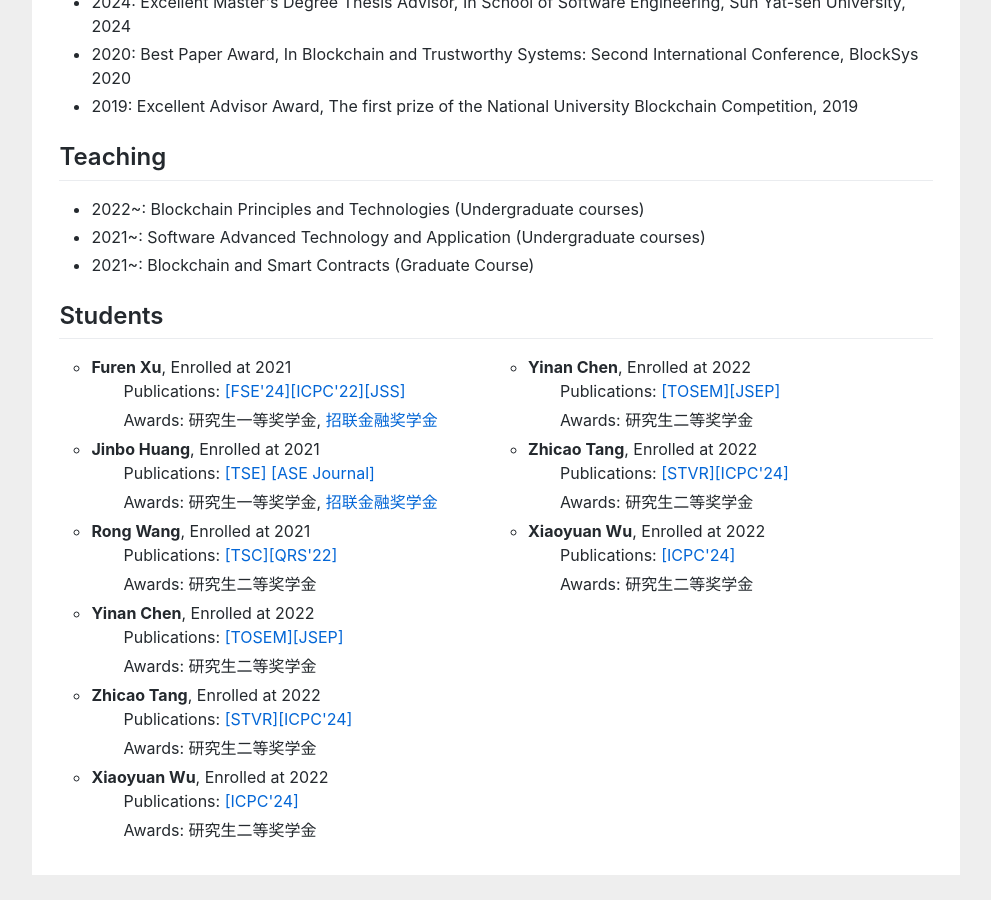
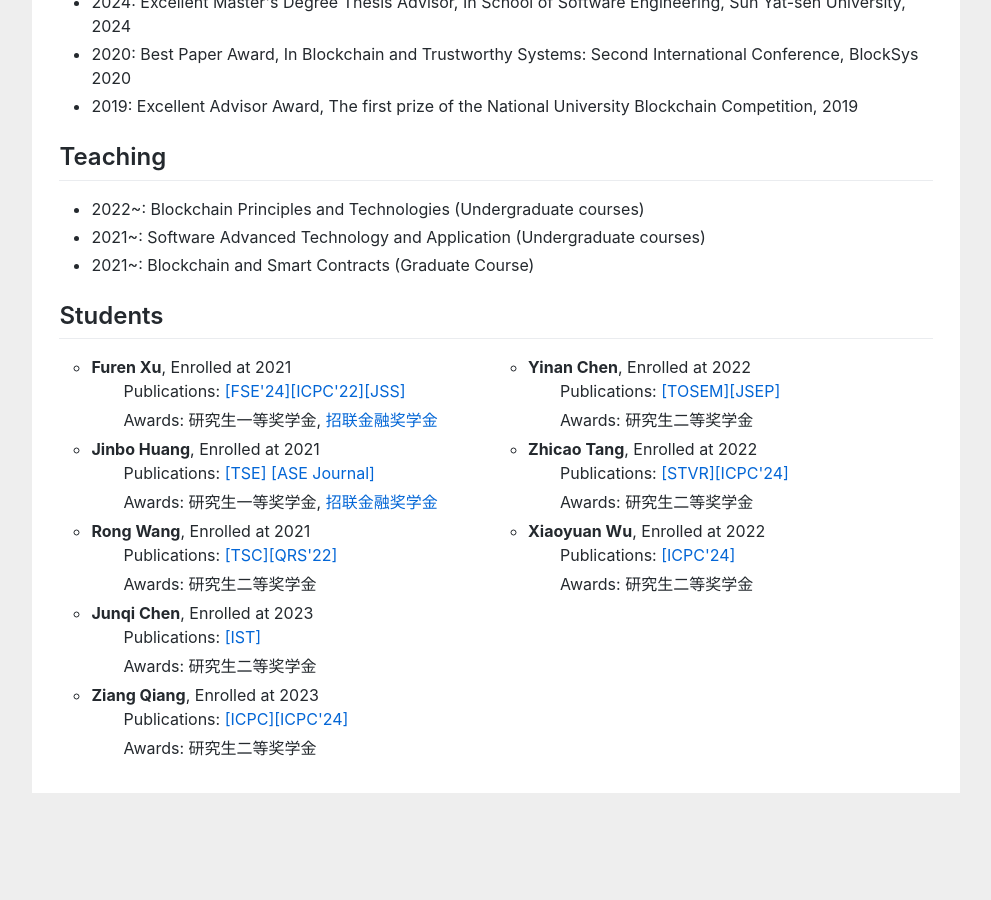
Before and after one commit to huangyuan-hy/huangyuan-hy.github.io, a Jekyll site: the page index.html, which Jekyll copies as it is, in a window 1280 px wide and 900 px high, scrolled down 5637 px. Shown: the whole window, without its empty margins (144-1135 px from the left). Built offline with Jekyll 4.4.1, drawn with Linux system fonts in a browser that asks for light colours; after the commit the page ends 6455 px from its top, so only the background shows below that.

Commit message:
Update index.html

```diff
--- a/index.html
+++ b/index.html
@@ -298,17 +298,14 @@ empirical study to learn how programmers reuse code on <a href="https://stackove
  <div class="container">
 			 <div class="column">				<ul>
 
-		<li type="circle"><b>Yinan Chen</b>, Enrolled at 2022</li>
-    <p style="text-indent:2em;">Publications: <a href="">[TOSEM][JSEP]</a></p>
+		<li type="circle"><b>Junqi Chen</b>, Enrolled at 2023</li>
+    <p style="text-indent:2em;">Publications: <a href="">[IST]</a></p>
    <p style="text-indent:2em; line-height:2px;"> Awards: 研究生二等奖学金</p>
 
-<li type="circle"><b>Zhicao Tang</b>, Enrolled at 2022</li>
-    <p style="text-indent:2em;">Publications: <a href="">[STVR]</a><a href="">[ICPC'24]</a></p>
+<li type="circle"><b>Ziang Qiang</b>, Enrolled at 2023</li>
+    <p style="text-indent:2em;">Publications: <a href="">[ICPC]</a><a href="">[ICPC'24]</a></p>
 	<p style="text-indent:2em; line-height:2px;">Awards: 研究生二等奖学金</p>
 
-<li type="circle"><b>Xiaoyuan Wu</b>, Enrolled at 2022</li>
-    <p style="text-indent:2em;">Publications: <a href="">[ICPC'24]</a></p>
-    <p style="text-indent:2em; line-height:2px;">Awards: 研究生二等奖学金</p>
 
 				</ul></div>
 		</div>
```
